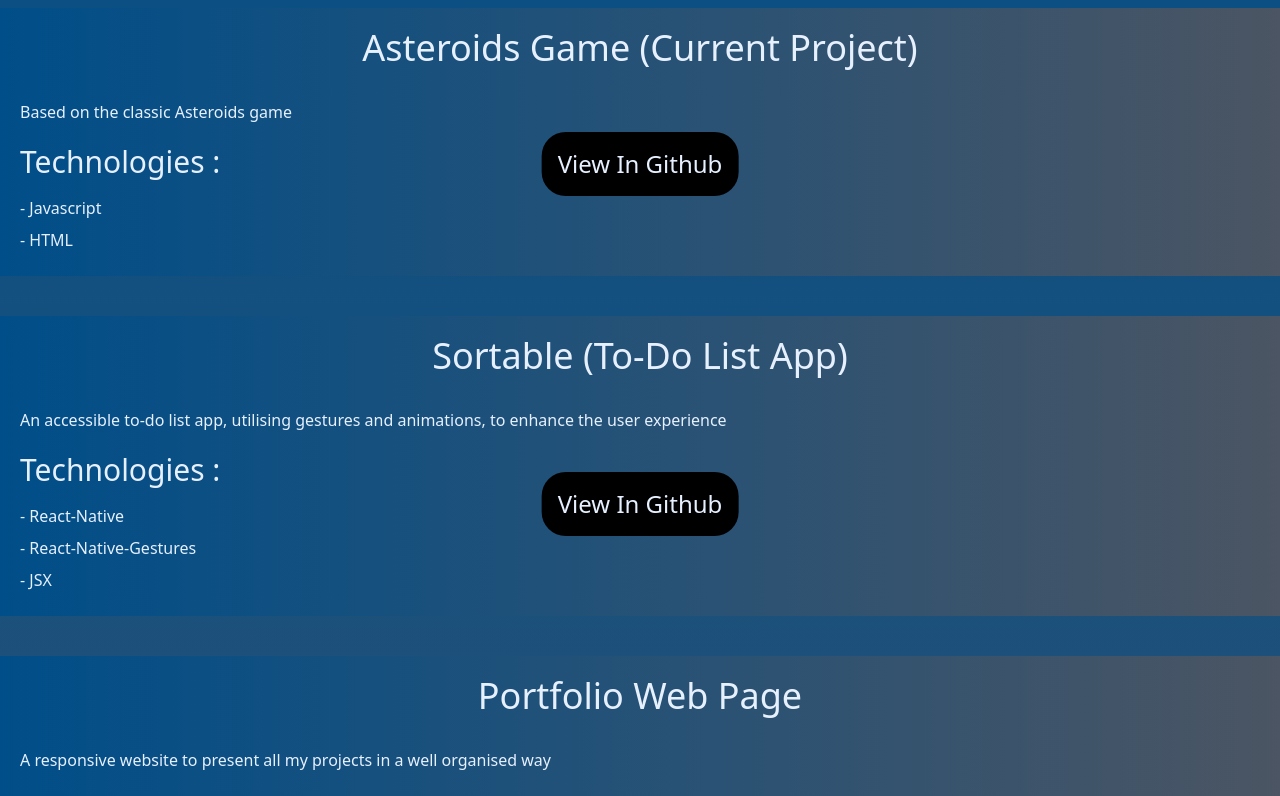
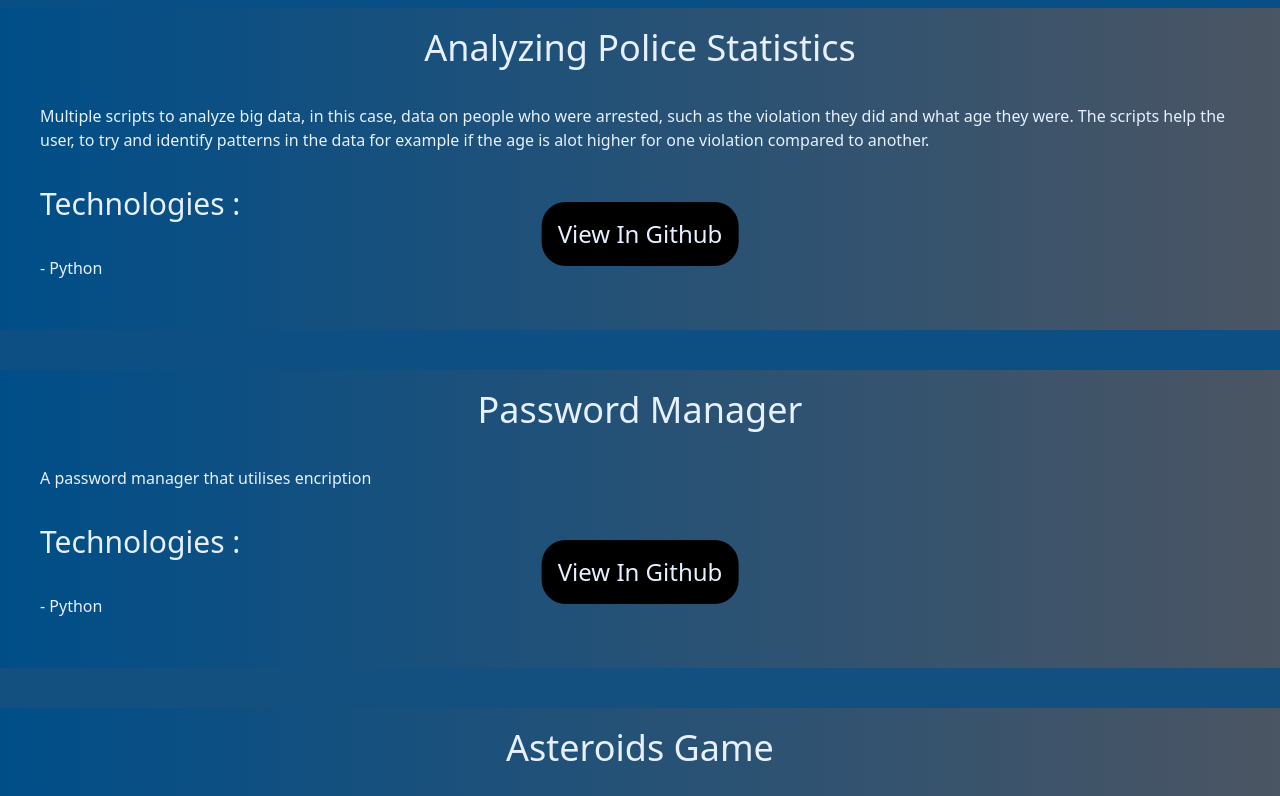
Before and after one commit to MJahidH/my-portfolio, a React (Vite) app in the folder my-portfolio/: page /projects in a window 1280 px wide. Shown: the part 420-1216 px from the top of the page. Built offline with nearby package versions, Linux system fonts and the light colour scheme.

Commit message:
2 python projects added

```diff
--- a/my-portfolio/src/components/ProjectCard.jsx
+++ b/my-portfolio/src/components/ProjectCard.jsx
@@ -6,11 +6,12 @@ const ProjectCard = ({ project }) => {
   };
 
   return (
-    <div className="border-gray-200
+    <div className="
     mb-10
     py-5
     relative overflow-hidden
-    bg-gradient-to-r from-primary to-gray-600">
+    bg-gradient-to-r from-primary to-gray-600
+    ">
       <h2 className="projectTitle">{project.title}</h2>
       <p className="projectSecondaryText">{project.description}</p>
 
@@ -23,7 +24,7 @@ const ProjectCard = ({ project }) => {
         ">Technologies : </h3>
         {project.technologies.map((technology) => {
           return <li class className="projectSecondaryText
-          py-1"> -   {technology}</li>;
+          Text py-1"> -   {technology}</li>;
         })}
       </ul>
       <button
--- a/my-portfolio/src/index.css
+++ b/my-portfolio/src/index.css
@@ -13,13 +13,12 @@
 }
 
 .contactButtons {
-  @apply
-  w-full
+  @apply w-full
   text-3xl
   mx-5
   rounded-3xl
   p-10
-  defaultHover
+  defaultHover;
 }
 
 .pageMainSubheading {
@@ -37,7 +36,10 @@ pb-10;
 .projectSecondaryText {
   @apply text-left
     text-secondary
-    pl-5;
+    pl-10
+    pr-10
+    pt-1;
+  padding-bottom: 30px;
 }
 
 .githubButton {
@@ -45,7 +47,8 @@ pb-10;
   text-secondary
   rounded-3xl
   p-4
-absolute bottom-20 left-1/2 -translate-x-1/2
+
+absolute bottom-16 left-1/2 -translate-x-1/2
 bg-black;
 }
 /* Base styles - adjust as needed for larger screens */
@@ -55,12 +58,12 @@ bg-black;
 
 /* Tailwind CSS doesn't directly support applying responsive styles within @apply,
    so you use standard media queries for specific responsive adjustments */
-@media (max-width: 639px) { /* Tailwind's 'sm' breakpoint */
+@media (max-width: 639px) {
+  /* Tailwind's 'sm' breakpoint */
   .githubButton {
     @apply absolute bottom-0 ml-16;
   }
 }
-
 
 .defaultHover {
   @apply transition
--- a/my-portfolio/src/projects-data.json
+++ b/my-portfolio/src/projects-data.json
@@ -1,6 +1,20 @@
 [
   {
-    "title": "Asteroids Game (Current Project)   ",
+    "title": "Analyzing Police Statistics",
+    "description": "Multiple scripts to analyze big data, in this case, data on people who were arrested, such as the violation they did and what age they were. The scripts help the user, to try and identify patterns in the data for example if the age is alot higher for one violation compared to another. ",
+    "technologies": ["Python"],
+    "id": "9",
+    "link": "https://github.com/MJahidH/police-stats"
+  },
+  {
+    "title": "Password Manager",
+    "description": "A password manager that utilises encription",
+    "technologies": ["Python"],
+    "id": "8",
+    "link": "https://github.com/MJahidH/password-manager"
+  },
+  {
+    "title": "Asteroids Game",
     "description": "Based on the classic Asteroids game",
     "technologies": ["Javascript", "HTML"],
     "id": "7",
@@ -43,8 +57,8 @@
   },
   {
     "title": "NC News Back-End  ",
-    "description": "A full functional database using PSQL",
-    "technologies": ["Node.js", "PSQL", "Supertest", "Express"],
+    "description": "A full functional database using PSQL. You can make multiple requests such as get data by article ID,upvote and add or delete a comment ",
+    "technologies": ["Node.js", "PSQL", "Express"],
     "id": "1",
     "link": "https://github.com/MJahidH/nc-news-backend"
   }
```
